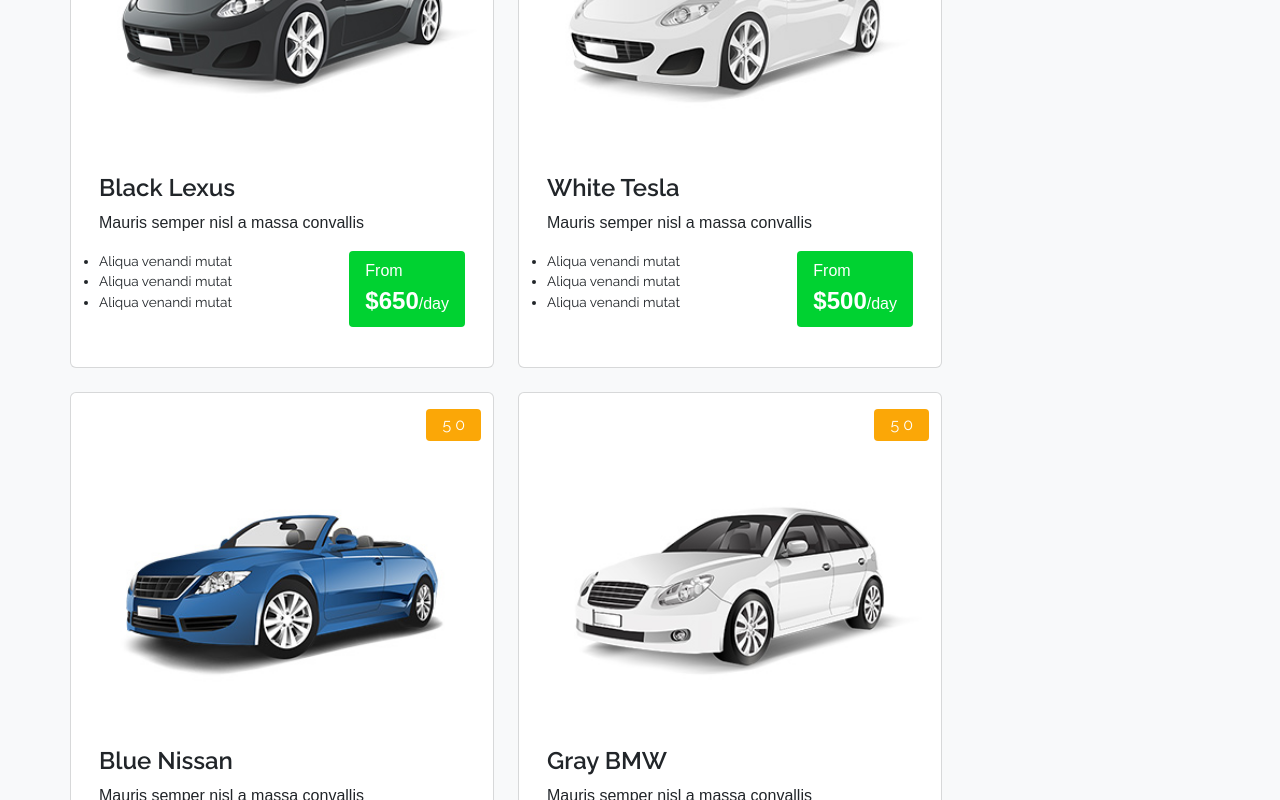
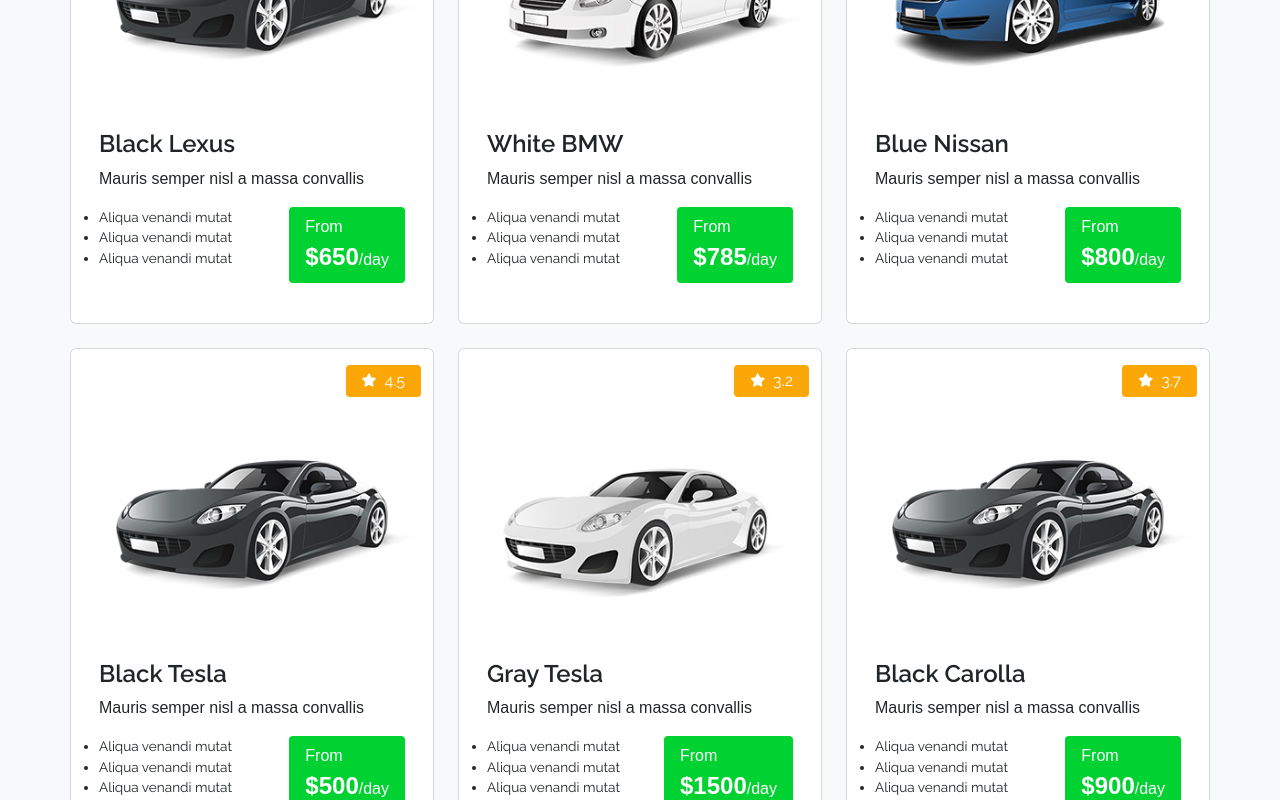
Before and after one commit to cheyennethreadgill/rent-now-car-rental-service, a React (Create React App) app: page / in a window 1280 px wide. Shown: the part 1940-2740 px from the top of the page. Built offline with nearby package versions, Linux system fonts and the light colour scheme.

Commit message:
revisions

```diff
--- a/src/components/Car Search/CarFilter.jsx
+++ b/src/components/Car Search/CarFilter.jsx
@@ -81,7 +81,7 @@
             </div>
 
             <div className="col d-flex align-items-center justify-content-end gap-2 p-0">
-              <p className=" m-0 ">Color</p>
+              <p className=" m-0">Color</p>
               <div className="car-filter_color-input d-flex justify-content-between gap-2">
                 <div className="d-flex car-filter_color-input_blue">
                   <input
@@ -167,9 +167,16 @@
                               <p className=" card-text">
                                 Lorem ipsum, dolor sit amet consectetur.
                               </p>
-                              <p className=" passengers">
-                                {product.passengers} Passengers
+
+                              <p>
+                                <strong>Color:</strong> {product.color}
                               </p>
+                              <div className="d-flex gap-2">
+                                <i className="d-inline-block fa-solid fa-door-closed"></i>
+                                <p className=" passengers">
+                                  {product.passengers} Passengers
+                                </p>
+                              </div>
                             </div>
                             <div className="col-lg-3 d-flex flex-column justify-content-end text-center">
                               <p className="d-flex price m-0 align-items-center justify-content-center fw-medium">
--- a/src/components/Global/NavSecondary.jsx
+++ b/src/components/Global/NavSecondary.jsx
@@ -1,7 +1,6 @@
 import { Link } from "react-router-dom"
 import logo from "../../../src/images/logo.svg"
-import Socials from "../Global/SocialIcons"
-import { Button } from "react-bootstrap"
+import Socials from "../Global/SocialIcons";
 
 function NavSecondary() {
   return (
--- a/src/components/Products/Product.jsx
+++ b/src/components/Products/Product.jsx
@@ -5,18 +5,19 @@
 function Product() {
   const [product, setProduct] = useState(products);
   return (
-    <div className="row gap-4 product">
+    <div className="row gap-4 product pb-5 mb-5">
       {products.map((product) => {
         return (
-          <div className="card col-lg-3 border-none pb-2 d-flex">
+          <div className="card col-lg-3 border-none pb-2 d-flex flex-fill">
             <Link
               to={`/Car/${product.name}`}
               className="text-decoration-none"
             >
               {/* <Link to="/Car"> */}
               <div className="d-flex justify-content-end decoration-none">
-                <div className=" text-white bg-secondary py-1 px-3 rounded-1 mt-3 justify-self-end ">
-                  5 0
+                <div className="flex-fillfw-semibold gap-2 d-flex align-items-center text-white bg-secondary py-1 px-3 rounded-1 mt-3 justify-self-end">
+                  <i class="fs-6 fa-solid fa-star"></i>
+                  {product.rating}
                 </div>
               </div>
               <img
@@ -34,12 +35,13 @@
                 </div>
                 <div className="d-flex  text-black justify-content-between">
                   <ul className="px-0 ml-3">
+                    <div className="dot"></div>
                     <li>Aliqua venandi mutat</li>
                     <li>Aliqua venandi mutat</li>
                     <li>Aliqua venandi mutat</li>
                   </ul>
                   <p className="align-self-end justify-self-end px-3 py-2 rounded-1 bg-primary text-white">
-                    From <br />{" "}
+                    From <br />
                     <strong className="fs-3">${product.price}</strong>/day
                   </p>
                 </div>
--- a/src/components/Products/productList.jsx
+++ b/src/components/Products/productList.jsx
@@ -10,16 +10,18 @@
     rating: 3.8,
     price: 650,
   },
+
   {
     id: 2,
-    name: "White Tesla",
-    brand: "Tesla",
-    passengers: "2",
+    name: "White BMW",
+    brand: "BMW",
+    passengers: "4",
     color: "white",
-    img: require("../../images/car-7.jpg"),
-    rating: 4.5,
-    price: 500,
+    img: require("../../images/gray-car-1.jpg"),
+    rating: 3.5,
+    price: 785,
   },
+
   {
     id: 3,
     name: "Blue Nissan",
@@ -32,22 +34,32 @@
   },
   {
     id: 4,
-    name: "Gray BMW",
-    brand: "BMW",
-    passengers: "4",
+    name: "Black Tesla",
+    brand: "Tesla",
+    passengers: "2",
+    color: "black",
+    img: require("../../images/black-car-2.jpg"),
+    rating: 4.5,
+    price: 500,
+  },
+  {
+    id: 5,
+    name: "Gray Tesla",
+    brand: "Tesla",
+    passengers: 4,
     color: "gray",
-    img: require("../../images/gray-car-1.jpg"),
-    rating: 3.5,
-    price: 785,
+    img: require("../../images/car-7.jpg"),
+    rating: 3.2,
+    price: 1500,
   },
-  // {
-  //   id: 5,
-  //   name: "Red Carolla",
-  //   brand: "Carolla",
-  //   passengers: 4,
-  //   color: "red",
-  //   img: require("../../images/car-7.jpg"),
-  //   rating: 3.2,
-  //   price: 350,
-  // },
+  {
+    id: 6,
+    name: "Black Carolla",
+    brand: "Carolla",
+    passengers: 4,
+    color: "black",
+    img: require("../../images/black-car-2.jpg"),
+    rating: 3.7,
+    price: 900,
+  },
 ];
--- a/src/styles/_Product.scss
+++ b/src/styles/_Product.scss
@@ -1,13 +1,13 @@
-.product {
-    .card {
-        width: 26.5rem;
+// .product {
+//     .card {
+//         width: 26.5rem;
 
-        img {
+//         img {
 
-            width: 100%;
-        }
-    }
-}
+//             width: 100%;
+//         }
+//     }
+// }
 li {
     font-size: .85rem;
 
```
Also changed, not shown: src/design-template.md (+1 -1 lines), src/index.css, 1 other file (tests, documents, lock files or other folders).
